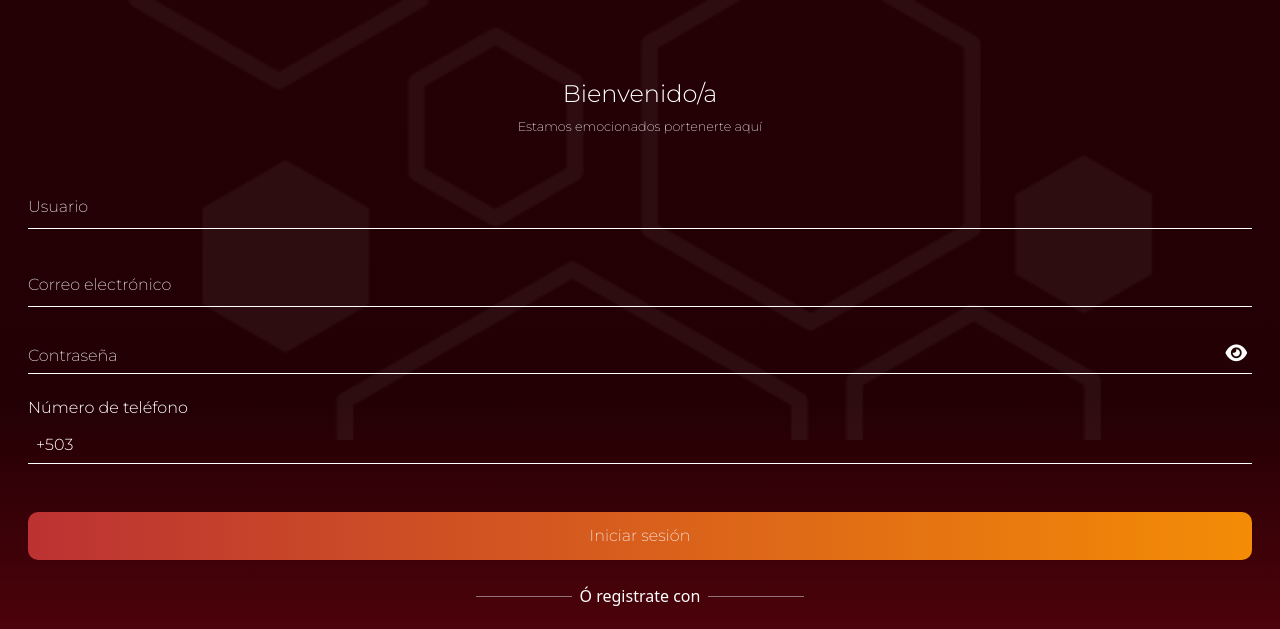
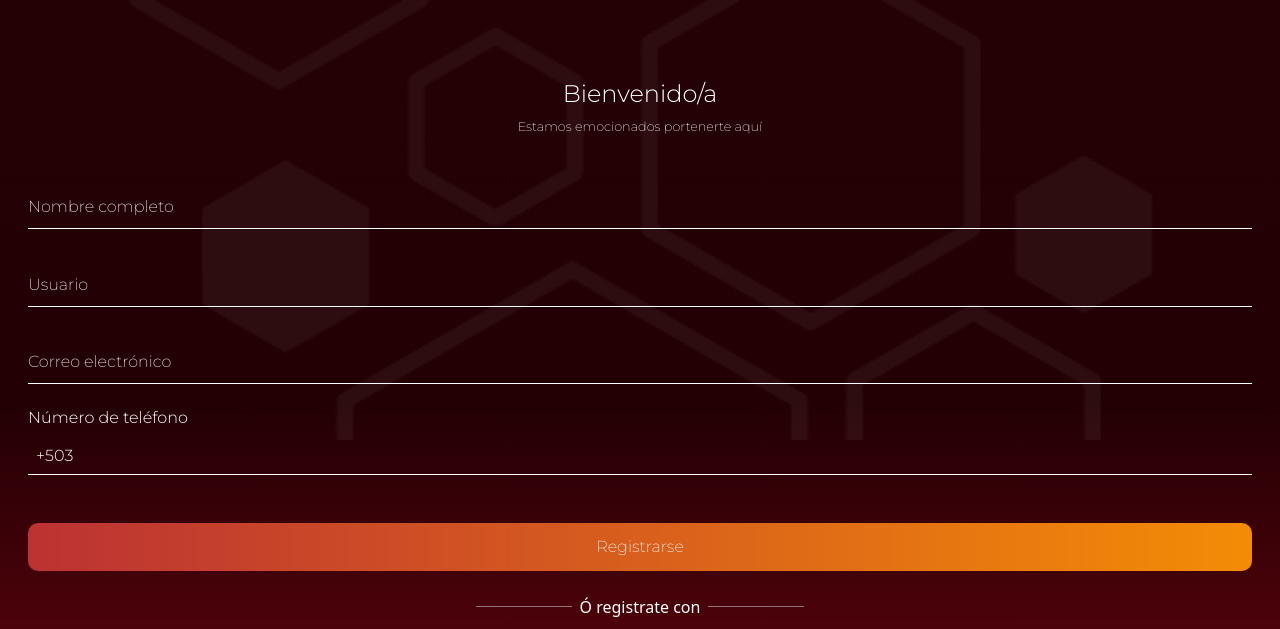
Before and after one commit to fvp1233/PTC-M-vil2025, a plain HTML site: page registrarse.html in a window 1280 px wide. Shown: the top 629 px of the page. Drawn offline with nearby package versions, Linux system fonts and the light colour scheme; some icons are missing.

Commit message:
apartado de registrar corregido

```diff
--- a/css/registrarse.css
+++ b/css/registrarse.css
@@ -55,12 +55,69 @@ body{
 }
 
 
-.formUser{
+.formName{
     position: relative;
     width: 100%;
     margin-bottom: 3vh;
 
 
+}
+
+.formName input[type="text"] {
+    width: 100%;
+    background-color: transparent;
+    border: none;
+    border-bottom: 1px solid #FFFFFF;
+    outline: none;
+    box-sizing: border-box;
+    font-size: 1.1rem;
+    color: #FFFFFF;
+    font-family: "Montserrat";
+    font-weight: 300;
+
+}
+
+.lblName{
+    position: absolute;
+    bottom: 5px; /* Esto lo posiciona inicialmente */
+    left: 0;
+    color: #FFFFFF;
+    pointer-events: none;
+    transition: all 0.3 ease;
+    font-size: 1.0rem;
+    font-family: "Montserrat";
+    font-weight: 250;
+}
+
+.lblName .text-Name{
+    display: inline-block;
+    white-space: nowrap;
+}
+
+/* --- EFECTO DE ANIMACIÓN: Cuando el INPUT está enfocado o ya tiene texto --- */
+
+.formName input:focus + .lblName .text-Name,
+.formName input:valid + .lblName .text-Name {
+    transform: translateY(-150%); /* Aquí es donde ajustamos la subida */
+    font-size: 12px;
+    color: #fff;
+}
+
+.text-Name {
+    position: absolute;
+    bottom: 5px; /* Posición inicial del texto */
+    transition: all 0.3s ease;
+    color: #fff;
+}
+
+
+
+
+
+.formUser{
+    position: relative;
+    width: 100%;
+    margin-bottom: 3vh;
 }
 
 .formUser input[type="text"] {
@@ -166,115 +223,6 @@ body{
 
 
 
-.formPassword{
-    position: relative;
-    width: 100%;
-}
-
-.formPassword input[type="password"] {
-    width: 100%;
-    background-color: transparent;
-    border: none;
-    border-bottom: 1px solid #FFFFFF;
-    outline: none;
-    box-sizing: border-box;
-    font-size: 1.1rem;
-    color: #FFFFFF;
-    font-family: "Montserrat";
-    font-weight: 300;
-}
-
-.lblPassword{
-    position: absolute;
-    bottom: 5px; /* Esto lo posiciona inicialmente */
-    left: 0;
-    color: #FFFFFF;
-    pointer-events: none;
-    transition: all 0.3 ease;
-    font-size: 1.0rem;
-    font-family: "Montserrat";
-    font-weight: 250;
-}
-
-.lblPassword .text-Password{
-    display: inline-block;
-
-}
-
-/* --- EFECTO DE ANIMACIÓN: Cuando el INPUT está enfocado o ya tiene texto --- */
-
-.formPassword input:focus + .lblPassword .text-Password,
-.formPassword input:valid + .lblPassword .text-Password {
-    transform: translateY(-150%); /* Aquí es donde ajustamos la subida */
-    font-size: 12px;
-    color: #fff;
-}
-
-.text-Password {
-    position: absolute;
-    bottom: 5px; /* Posición inicial del texto */
-    left: 0;
-    transition: all 0.3s ease;
-    color: #fff;
-
-}
-
-
-
-
-/* Asegúrate de que el input de contraseña tenga suficiente padding-right para que el texto no se superponga con el icono */
-.formPassword input {
-    width: 100%;
-    height: 100%;
-    background: none;
-    color: #fff;
-    padding-top: 20px;
-    padding-right: 35px; /* AÑADE O AJUSTA ESTO: Dale espacio al icono */
-    border: none;
-    outline: 0px;
-}
-
-/* Estilos para el contenedor del label (lblPassword) */
-.formPassword .lblPassword {
-    position: absolute;
-    bottom: 0;
-    left: 0;
-    width: 100%; /* Ajusta el ancho para que el icono se posicione bien al final */
-    height: 100%; /* Esto es importante para que el icono se centre verticalmente */
-    pointer-events: none;
-    border-bottom: 1px solid #fff; /* La línea base */
-    /* Asegúrate de que el lblPassword no tenga un overflow:hidden que corte el icono si se sale de él */
-}
-
-
-/* Estilos para el texto del label (Contraseña) */
-.text-Password {
-    position: absolute;
-    bottom: 5px; /* Posición inicial del texto, ajusta si es necesario */
-    left: 0;
-    transition: all 0.3s ease;
-    color: #fff;
-}
-
-/* Animación del texto del label */
-.formPassword input:focus + .lblPassword .text-Password,
-.formPassword input:valid + .lblPassword .text-Password {
-    transform: translateY(-150%); /* El valor que ya usas, ajústalo si no sube suficiente */
-    font-size: 12px;
-    color: #fff;
-}
-
-/* ESTILOS CLAVE PARA EL ICONO DEL OJO */
-.eye-icon {
-    position: absolute;
-    right: 5px; /* DISTANCIA DESDE EL BORDE DERECHO DEL INPUT */
-    bottom: 10px; /* Ajusta este valor para que se alinee con la línea de entrada */
-    color: #fff; /* Color del icono */
-    cursor: pointer;
-    font-size: 1.2rem; /* Tamaño del icono. Ajusta si el icono de tu imagen es diferente */
-    z-index: 10; /* Asegura que esté por encima */
-    pointer-events: all; /* Permitir clics en el icono */
-}
 
 .formPhone p{
     color: #fff;
--- a/registrarse.html
+++ b/registrarse.html
@@ -40,26 +40,24 @@
                 <div class="col-12 col-sm-12 col-md-12 col-lg-12 ">
                     <div class="inputs">
                         <form class="frmLogin">
-                            <div class="formUser">
+                            <div class="formName">
+                                <input type="text" name="name" required>
+                                <label class="lblName">
+                                    <span class="text-Name">Nombre completo</span>
+                                </label>
+                            </div>
+
+                            <div class="formUser mt-5">
                                 <input type="text" name="usuario" required>
                                 <label class="lblUser">
                                     <span class="text-User">Usuario</span>
                                 </label>
                             </div>
 
-
                             <div class="formEmail mt-5">
                                 <input type="text" name="email" required>
                                 <label class="lblEmail">
                                     <span class="text-Email">Correo electrónico</span>
-                                </label>
-                            </div>
-
-                            <div class="formPassword mt-4">
-                                <input type="password" name="password" required>
-                                <label class="lblPassword">
-                                    <span class="text-Password">Contraseña</span>
-                                    <i class="eye-icon fa-solid fa-eye"></i>
                                 </label>
                             </div>
 
@@ -74,7 +72,7 @@
                             </div>
 
                             <div class="btn-enter mt-5  mb-3 w-100">
-                                <button type="submit">Iniciar sesión</button>
+                                <button type="submit">Registrarse</button>
                             </div>
 
                             <div class="d-flex align-items-center justify-content-center  my-4">
@@ -87,11 +85,11 @@
                         <div class="btn-google mb-3 w-100">
                             <button class=" w-100">
                                 <img src="img/Google-Symbol.png" alt="logoGoogle">
-                                Iniciar sesión con Google
+                                Registrarse con Google
                             </button>
                         </div>
 
-                        <div class="txtInfo text-center mt-5">
+                        <div class="txtInfo text-center mt-3">
                             <p>¿Ya tienes una cuenta?</p>
                             <a href="inicioSesion.html">Iniciar sesión</a>
                         </div>
```
